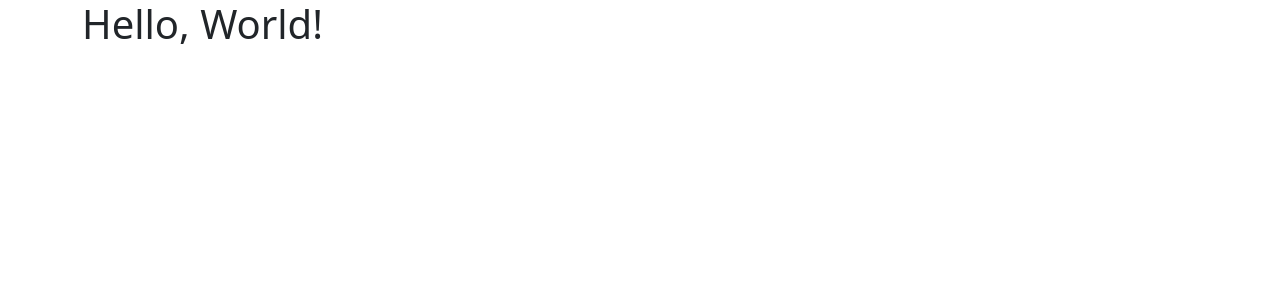
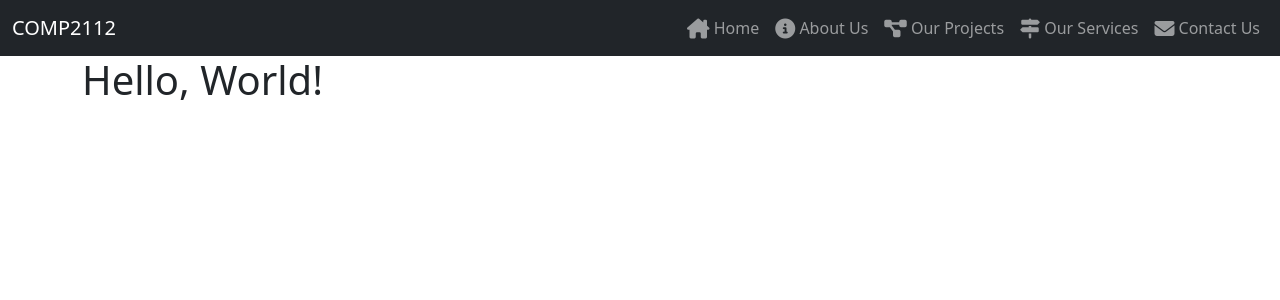
Before and after one commit to GeorgianCollege/COMP2112-F2022-Week11, a React (Create React App) app: page / in a window 1280 px wide. Shown: the top 300 px of the page. Built offline with nearby package versions, Linux system fonts and the light colour scheme.

Commit message:
added Header component

```diff
--- a/src/App.tsx
+++ b/src/App.tsx
@@ -1,14 +1,19 @@
 import React from 'react';
 
+// common components
+import Header from './Views/components/header';
 
 // Styles and fonts
 import 'bootstrap/dist/css/bootstrap.min.css';
-import '@fortawesome/fontawesome-free/css/all.min.css'
+import '@fortawesome/fontawesome-free/css/all.min.css';
 import './App.css';
 
 function App() {
   return (
     <div className="App">
+      <Header></Header>
+
+
       <h1 className="container">Hello, World!</h1>
     </div>
   );
--- /dev/null
+++ b/src/Views/components/header.tsx
@@ -0,0 +1,36 @@
+import React from 'react';
+
+function Header()
+{
+    return(
+        <nav className="navbar navbar-expand-lg navbar-dark bg-dark">
+            <div className="container-fluid">
+            <a className="navbar-brand" href="/home">COMP2112</a>
+            <button className="navbar-toggler" type="button" data-bs-toggle="collapse" data-bs-target="#navbarSupportedContent" aria-controls="navbarSupportedContent" aria-expanded="false" aria-label="Toggle navigation">
+                <span className="navbar-toggler-icon"></span>
+            </button>
+            <div className="collapse navbar-collapse" id="navbarSupportedContent">
+                <ul className="navbar-nav ms-auto mb-2 mb-lg-0">
+                <li className="nav-item">
+                    <a className="nav-link" id="Home" aria-current="page" href="/home"><i className="fa-solid fa-house-chimney fa-lg"></i> Home</a>
+                </li>
+                <li className="nav-item">
+                    <a className="nav-link" id="About"  aria-current="page" href="/about"><i className="fa-solid fa-circle-info fa-lg"></i> About Us</a>
+                </li>
+                <li className="nav-item">
+                    <a className="nav-link" id="Projects"  aria-current="page" href="/projects"><i className="fa-solid fa-diagram-project fa-lg"></i> Our Projects</a>
+                </li>
+                <li className="nav-item">
+                    <a className="nav-link" id="Services"  aria-current="page" href="/services"><i className="fa-solid fa-signs-post fa-lg"></i> Our Services</a>
+                </li>
+                <li className="nav-item">
+                    <a className="nav-link" id="Contact"  aria-current="page" href="/contact"><i className="fa-solid fa-envelope fa-lg"></i> Contact Us</a>
+                </li>
+                </ul>
+            </div>
+            </div>
+        </nav>
+  );
+}
+
+export default Header;
```
Also changed, not shown: public/manifest.json.
